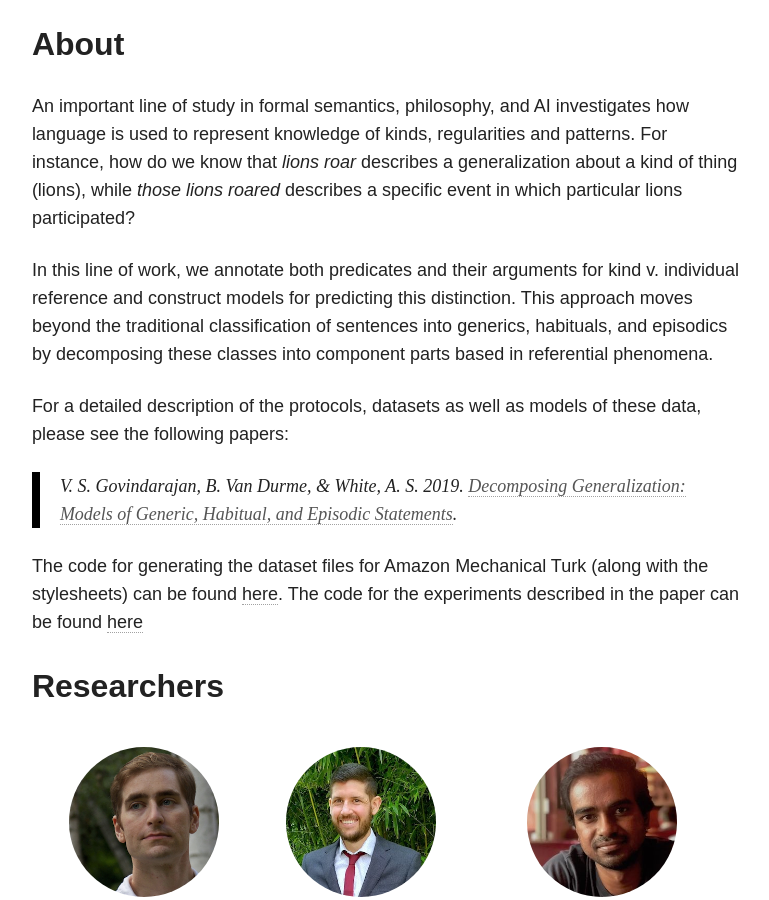
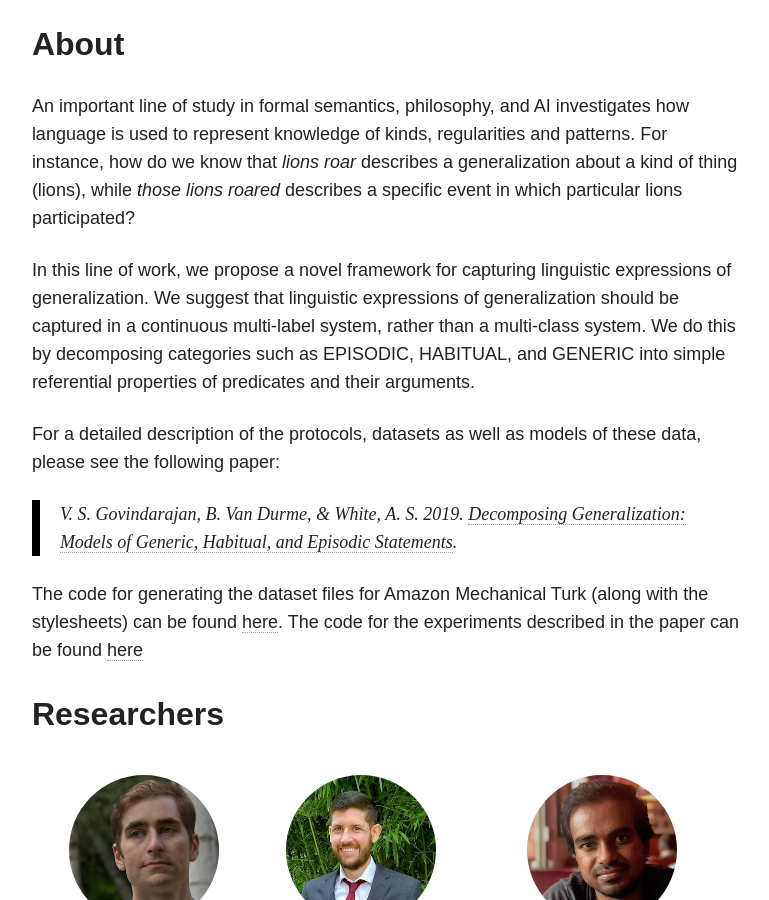
Before and after one commit to decompositional-semantics-initiative/decompositional-semantics-initiative.github.io, a Jekyll site: the page built from projects/genericity/index.md, in a window 1280 px wide and 900 px high, scrolled down 701 px. Shown: the whole window, without its empty margins (254-1023 px from the left). Built offline with Jekyll 4.4.1, drawn with Linux system fonts in a browser that asks for light colours; nearby versions of some CDN libraries.

```diff
--- a/projects/genericity/index.md
+++ b/projects/genericity/index.md
@@ -6,10 +6,10 @@ search_omit: true
 
 An important line of study in formal semantics, philosophy, and AI investigates how language is used to represent knowledge of kinds, regularities and patterns. For instance, how do we know that *lions roar* describes a generalization about a kind of thing (lions), while *those lions roared* describes a specific event in which particular lions participated?
 
-In this line of work, we annotate both predicates and their arguments for kind v. individual reference and construct models for predicting this distinction. This approach moves beyond the traditional classification of sentences into generics, habituals, and episodics by decomposing these classes into component parts based in referential phenomena.
+In this line of work, we propose a novel framework for capturing linguistic expressions of generalization. We suggest that linguistic expressions of generalization should be captured in a continuous multi-label system, rather than a multi-class system. We do this by decomposing categories such as EPISODIC, HABITUAL, and GENERIC into simple referential properties of predicates and their arguments.
 
-For a detailed description of the protocols, datasets as well as models of these data, please see the following papers:
+For a detailed description of the protocols, datasets as well as models of these data, please see the following paper:
 
-> V. S. Govindarajan, B. Van Durme, & White, A. S. 2019. [Decomposing Generalization: Models of Generic, Habitual, and Episodic Statements]().
+> V. S. Govindarajan, B. Van Durme, & White, A. S. 2019. [Decomposing Generalization: Models of Generic, Habitual, and Episodic Statements](https://arxiv.org/abs/1901.11429).
 
 The code for generating the dataset files for Amazon Mechanical Turk (along with the stylesheets) can be found [here](https://github.com/FACTSlab/factslab-protocols). The code for the experiments described in the paper can be found [here](https://github.com/FACTSlab/factslab-python)
```
Also changed, not shown: 1 other file.
